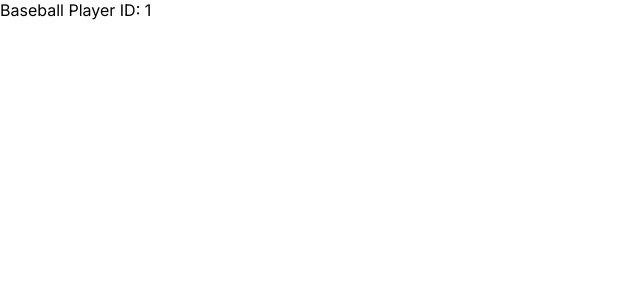
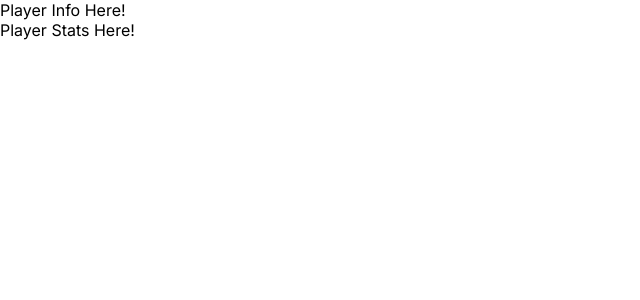
Before and after one commit to GersonSR/sport-pages, a Next.js app: page /baseball/player/1 in a window 1280 px wide. Shown: the top 300 px of the page, without its empty margins (0-640 px from the left). Built offline with nearby package versions, Linux system fonts and the light colour scheme; no server answers.

Commit message:
Player Info Components.

```diff
--- /dev/null
+++ b/src/app/baseball/player/[player]/_components/playercontainer.js
@@ -0,0 +1,7 @@
+const PlayerContainer = (props) => {
+  return (
+    <div>{props.children}</div>
+  );
+};
+
+export default PlayerContainer;
--- /dev/null
+++ b/src/app/baseball/player/[player]/_components/playerinfo.js
@@ -0,0 +1,7 @@
+const PlayerInfo = (props) => {
+  return (
+    <div>Player Info Here!</div>
+  );
+};
+
+export default PlayerInfo;
--- /dev/null
+++ b/src/app/baseball/player/[player]/_components/playerstats.js
@@ -0,0 +1,7 @@
+const PlayerStats = (props) => {
+  return (
+    <div>Player Stats Here!</div>
+  );
+};
+
+export default PlayerStats;
--- a/src/app/baseball/player/[player]/page.js
+++ b/src/app/baseball/player/[player]/page.js
@@ -2,6 +2,10 @@
 
 import { Fragment, useState, useEffect, useCallback } from "react";
 import styles from "./page.module.css";
+
+import PlayerContainer from "./_components/playercontainer";
+import PlayerStats from "./_components/playerstats";
+import PlayerInfo from "./_components/playerinfo";
 
 const BBPlayerPage = ({ params }) => {
   const [playerData, setPlayerData] = useState(null);
@@ -34,8 +38,12 @@ const BBPlayerPage = ({ params }) => {
 
   return (
     <Fragment>
-      {!loading && !error && <div>It worked!</div>}
-      {loading && !error && <div>Baseball Player ID: {params.player}</div>}
+      {!loading && !error && <div>It's loading!</div>}
+      {loading && !error &&
+        <PlayerContainer>
+          <PlayerInfo/>
+          <PlayerStats/>
+        </PlayerContainer>}
     </Fragment>
   );
 };
```
